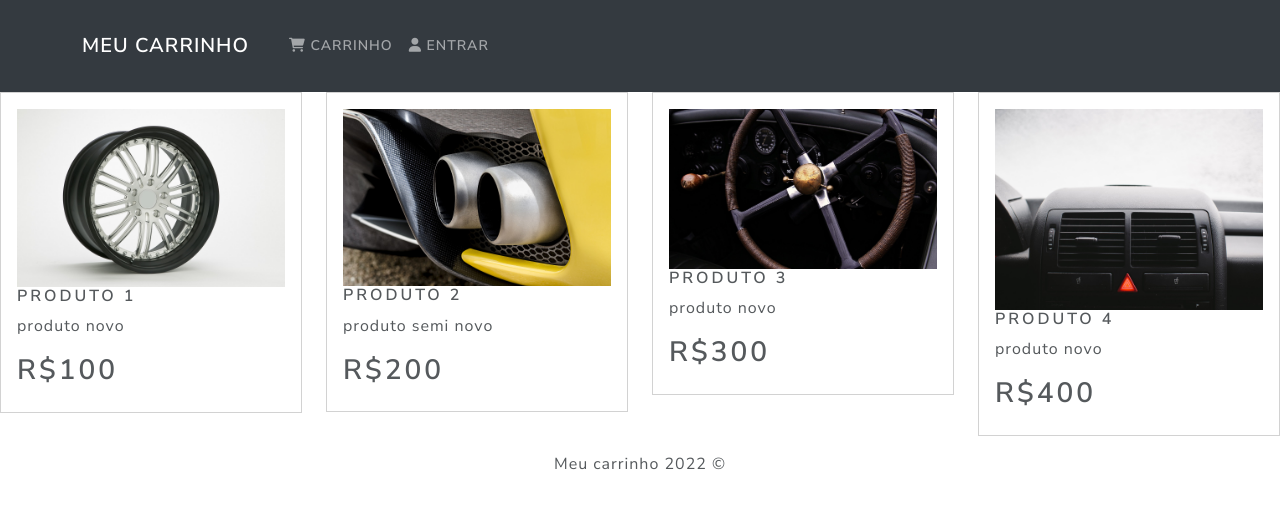
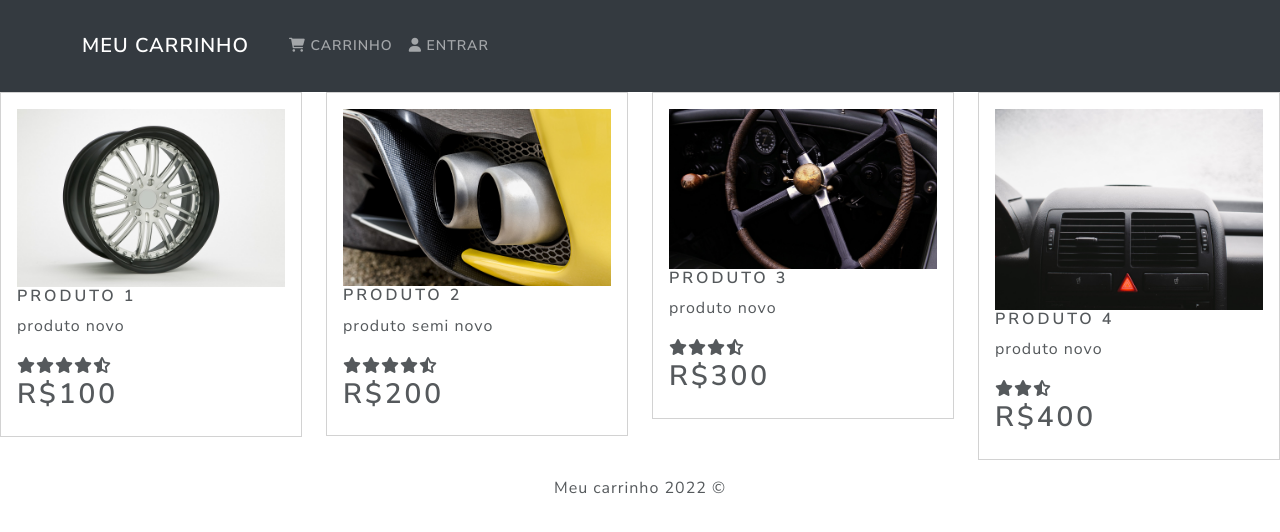
Before and after one commit to matheusprado1/django-react, a React (Create React App) app in the folder frontend/: page / in a window 1280 px wide. Shown: the top 532 px of the page. Built offline with nearby package versions, Linux system fonts and the light colour scheme.

Commit message:
feat: add rating in single product

```diff
--- a/frontend/src/components/SingleProduct.jsx
+++ b/frontend/src/components/SingleProduct.jsx
@@ -1,5 +1,6 @@
 import React from "react";
 import { Card } from "react-bootstrap";
+import Rating from "./Rating";
 
 function SingleProduct({ product }) {
   return (
@@ -9,6 +10,7 @@ function SingleProduct({ product }) {
           <Card.Img src={product.image} />
           <Card.Title>{product.name}</Card.Title>
           <Card.Text>{product.desc}</Card.Text>
+          <Rating value={product.rating} />
           <h2>R${product.price}</h2>
         </Card.Body>
       </Card>
```
